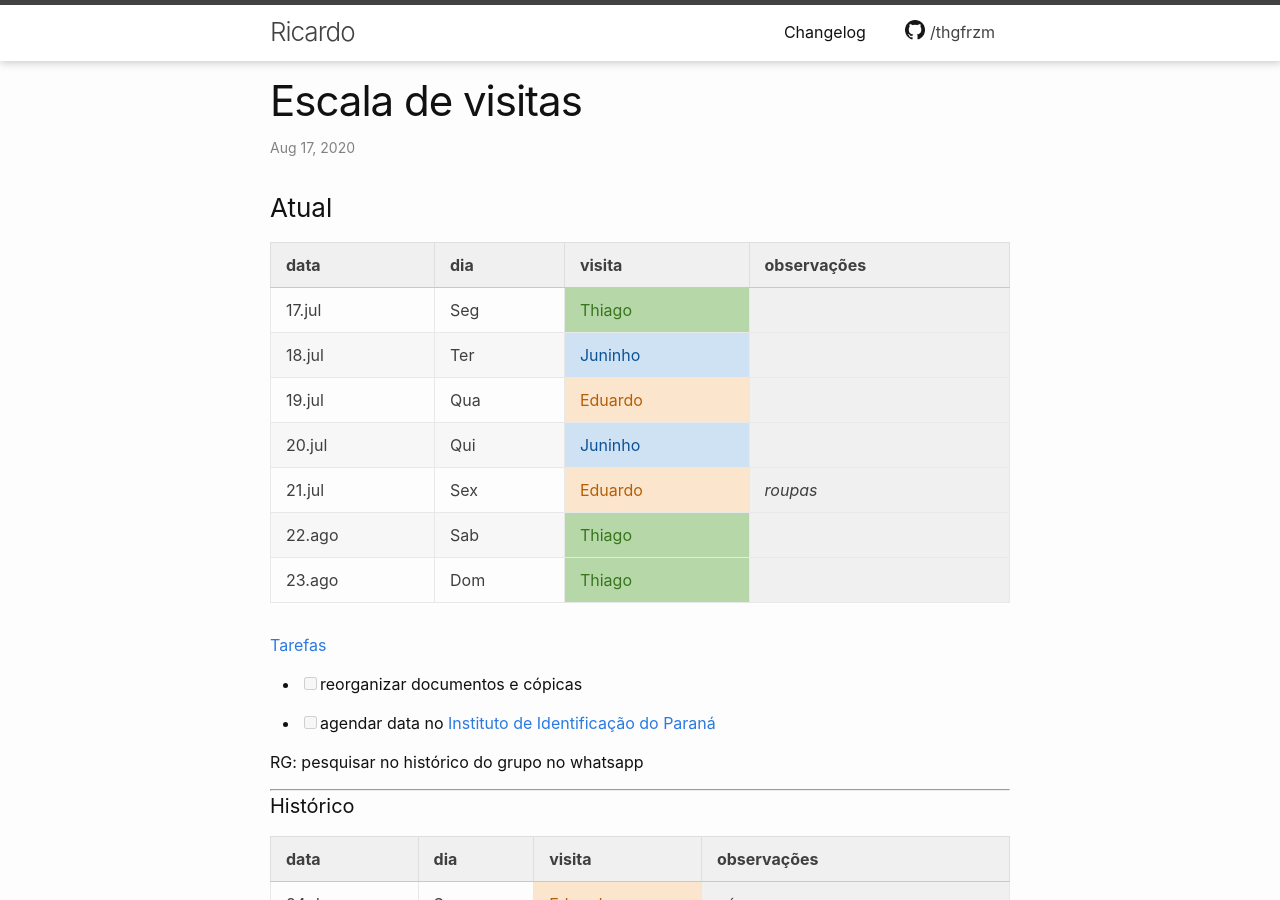
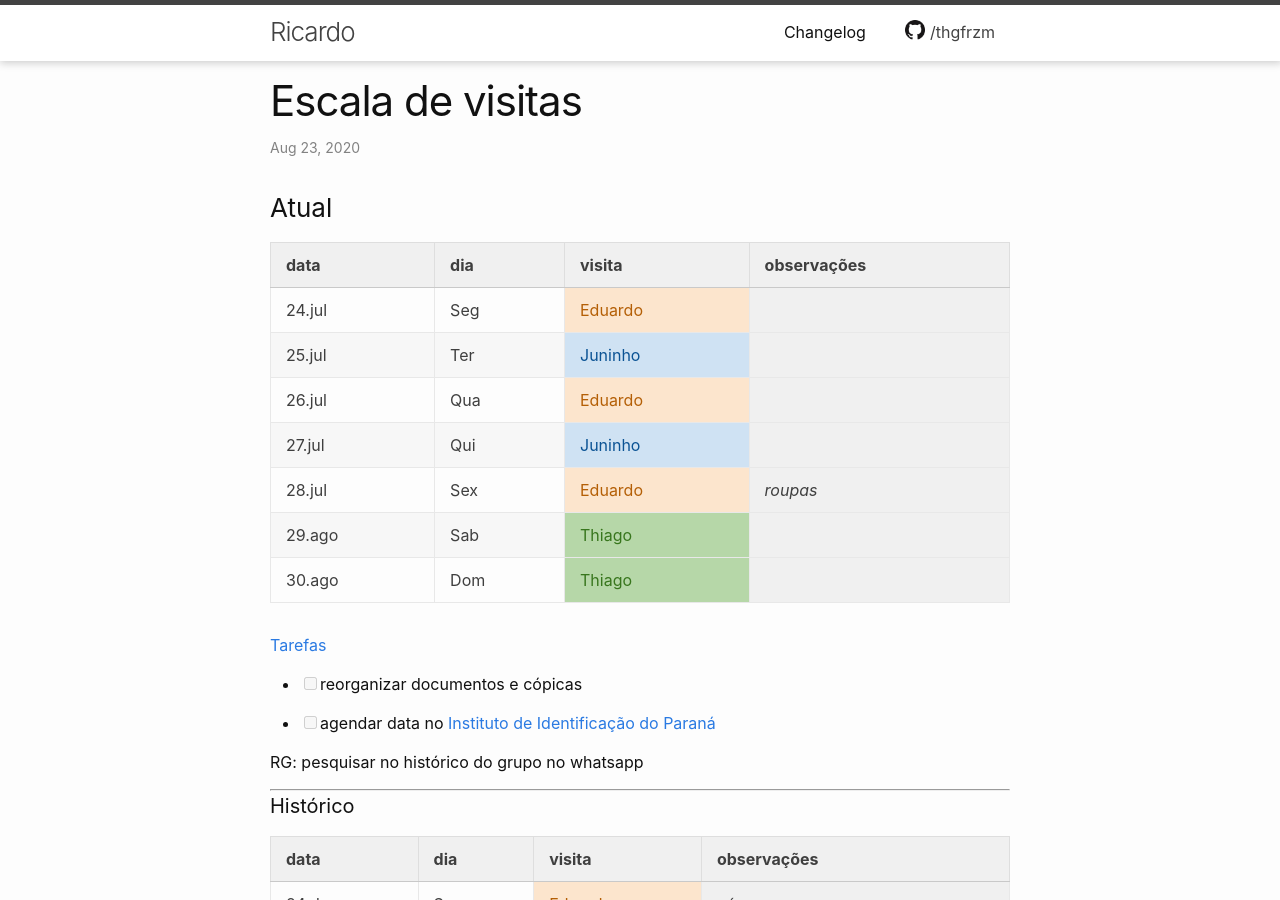
Before and after one commit to thgfrzm/ricardo, a Jekyll site: the page built from _posts/2018-12-23-escala-visitas.markdown, in a window 1280 px wide and 900 px high. Built offline with Jekyll 4.4.1, drawn with Linux system fonts in a browser that asks for light colours; some of the changed text lies outside the part shown.

Commit message:
Update 2018-12-23-escala-visitas.markdown

```diff
--- a/_posts/2018-12-23-escala-visitas.markdown
+++ b/_posts/2018-12-23-escala-visitas.markdown
@@ -9,13 +9,13 @@
 
 | data   | dia | visita  | observações |
 | ------ | --- | ------- | ----------- |
-| 17.jul | Seg | Thiago  |             |
-| 18.jul | Ter | Juninho |             |
-| 19.jul | Qua | Eduardo |             |
-| 20.jul | Qui | Juninho |             |
-| 21.jul | Sex | Eduardo | _roupas_    |
-| 22.ago | Sab | Thiago  |             |
-| 23.ago | Dom | Thiago  |             |
+| 24.jul | Seg | Eduardo |             |
+| 25.jul | Ter | Juninho |             |
+| 26.jul | Qua | Eduardo |             |
+| 27.jul | Qui | Juninho |             |
+| 28.jul | Sex | Eduardo | _roupas_    |
+| 29.ago | Sab | Thiago  |             |
+| 30.ago | Dom | Thiago  |             |
 
 <!--
 ### nota
@@ -639,3 +639,10 @@
 | 14.jul | Sex | Eduardo     | _roupas_            |
 | 15.ago | Sab | Thiago      |                     |
 | 16.ago | Dom | Thiago      |                     |
+| 17.jul | Seg | Thiago      |                     |
+| 18.jul | Ter | Juninho     |                     |
+| 19.jul | Qua | Eduardo     |                     |
+| 20.jul | Qui | Juninho     |                     |
+| 21.jul | Sex | Eduardo     |                     |
+| 22.ago | Sab | Thiago      | _roupas_            |
+| 23.ago | Dom | Thiago      |                     |
```
Also changed, not shown: other parts of _posts/2018-12-23-escala-visitas.markdown (+1 -1 lines).
